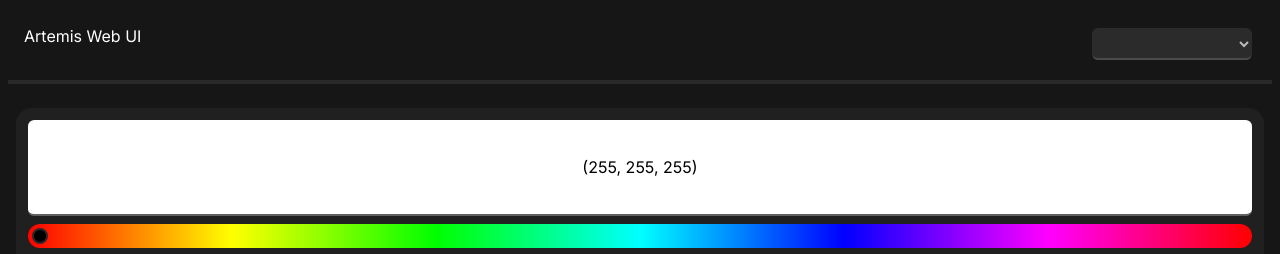
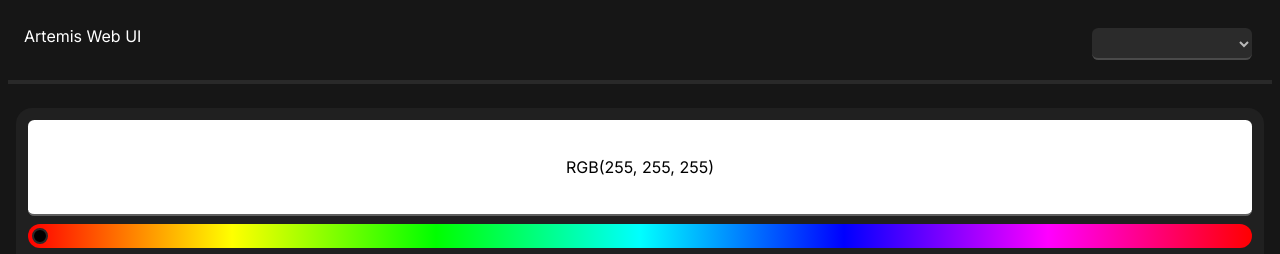
Before and after one commit to StrykeDev/artemis-web-ui, a Next.js app: page / in a window 1280 px wide. Shown: the top 254 px of the page. Built offline with nearby package versions, Linux system fonts and the light colour scheme.

Commit message:
Improve the color picker component

```diff
--- a/app/components/componentColorPicker.tsx
+++ b/app/components/componentColorPicker.tsx
@@ -11,7 +11,9 @@ export default function ColorPickerComponent(props: ColorPickerProps) {
   const { color = Color.rgb(0, 0, 0), onChange } = props;
 
   const handleColorChange = (newColor: Color) => {
-    onChange(newColor);
+    if (newColor !== color) {
+      onChange(newColor);
+    }
   };
   return (
     <div className="color-picker panel flex justify-center flex-col flex-grow">
@@ -24,7 +26,7 @@ export default function ColorPickerComponent(props: ColorPickerProps) {
           background: color.hexa(),
           color: color.value() > 50 ? 'black' : 'white',
         }}
-        value={color.rgb().toString().substring(3)}
+        value={color.rgb().string().toUpperCase()}
         readOnly
       />
       <input
@@ -105,6 +107,7 @@ export default function ColorPickerComponent(props: ColorPickerProps) {
         onChange={(e) => {
           handleColorChange(color.hexa(e.target.value));
         }}
+        disabled
       />
     </div>
   );
```
